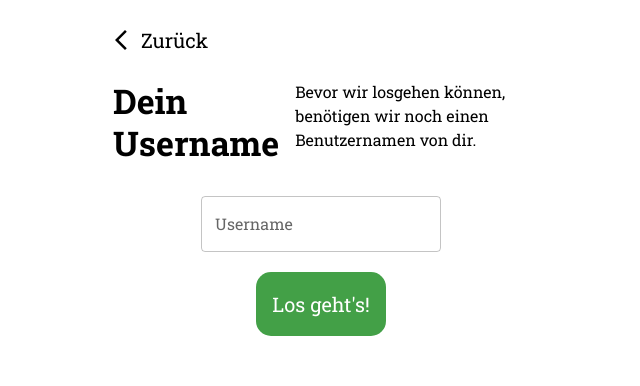
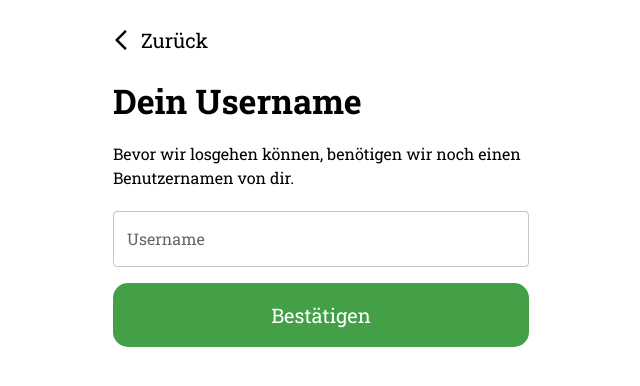
Before and after one commit to Citizen-Knowledge-Graph/foerderfunke-react-app, a React (Create React App) app: page /onboarding-username in a window 1280 px wide. Shown: the top 386 px of the page, without its empty margins (319-959 px from the left). Built offline with nearby package versions, Linux system fonts and the light colour scheme.

Commit message:
set up github pages deployment

```diff
--- a/src/screens/OnboardingUsername.js
+++ b/src/screens/OnboardingUsername.js
@@ -1,51 +1,50 @@
 import React, {useState} from 'react';
-import {Box, Card, CardContent, Typography, TextField} from '@mui/material';
+import {Card, CardContent, Typography, TextField, ButtonBase} from '@mui/material';
 import Layout from '../components/Layout';
-import {blue, indigo, green} from '@mui/material/colors';
-import InfoOutlinedIcon from '@mui/icons-material/InfoOutlined';
-import ButtonBase from '@mui/material/ButtonBase';
+import {green} from '@mui/material/colors';
 import {Link} from "react-router-dom";
-import {Button} from "@mui/material";
 import VStack from "../components/VStack";
-import HStack from "../components/HStack";
 
 const OnboardingUsername = () => {
-    const [inputValue, setInputValue] = useState('');
+    const [username, setUsername] = useState();
+    const [error, setError] = useState('');
 
     const handleChange = (event) => {
-        setInputValue(event.target.value);
+        setUsername(event.target.value);
     };
 
     return (
         <Layout>
-            <HStack>
+            <VStack>
+                <VStack gap={1}>
                     <Typography variant="h4" gutterBottom sx={styles.titleText}>
                         Dein Username
                     </Typography>
                     <Typography variant="body1" gutterBottom sx={styles.subTitleText}>
                         Bevor wir losgehen können, benötigen wir noch einen Benutzernamen von dir.
                     </Typography>
-            </HStack>
-            <HStack component="form" sx={styles.inputBox}>
+                </VStack>
+                <VStack component="form">
                     <TextField
                         label="Username"
                         variant="outlined"
-                    value={inputValue}
+                        value={username}
                         onChange={handleChange}
                         fullWidth
                     />
-            </HStack>
-            <HStack data-testid="button-card-container">
+                </VStack>
+                <VStack data-testid="button-card-container">
                     <Card sx={styles.buttonCard} data-testid="button-card">
                         <ButtonBase component={Link} to="/onboarding-sections">
                             <CardContent sx={styles.buttonCardContent} data-testid="card-content">
                                 <Typography variant="h6" gutterBottom sx={styles.buttonCardText}>
-                                Los geht's!
+                                    Bestätigen
                                 </Typography>
                             </CardContent>
                         </ButtonBase>
                     </Card>
-            </HStack>
+                </VStack>
+            </VStack>
         </Layout>
     );
 };
```
Also changed, not shown: package.json (+7 -1 lines), 1 other file (tests, documents, lock files or other folders). Lines whose indentation alone changed are shown as unchanged.
